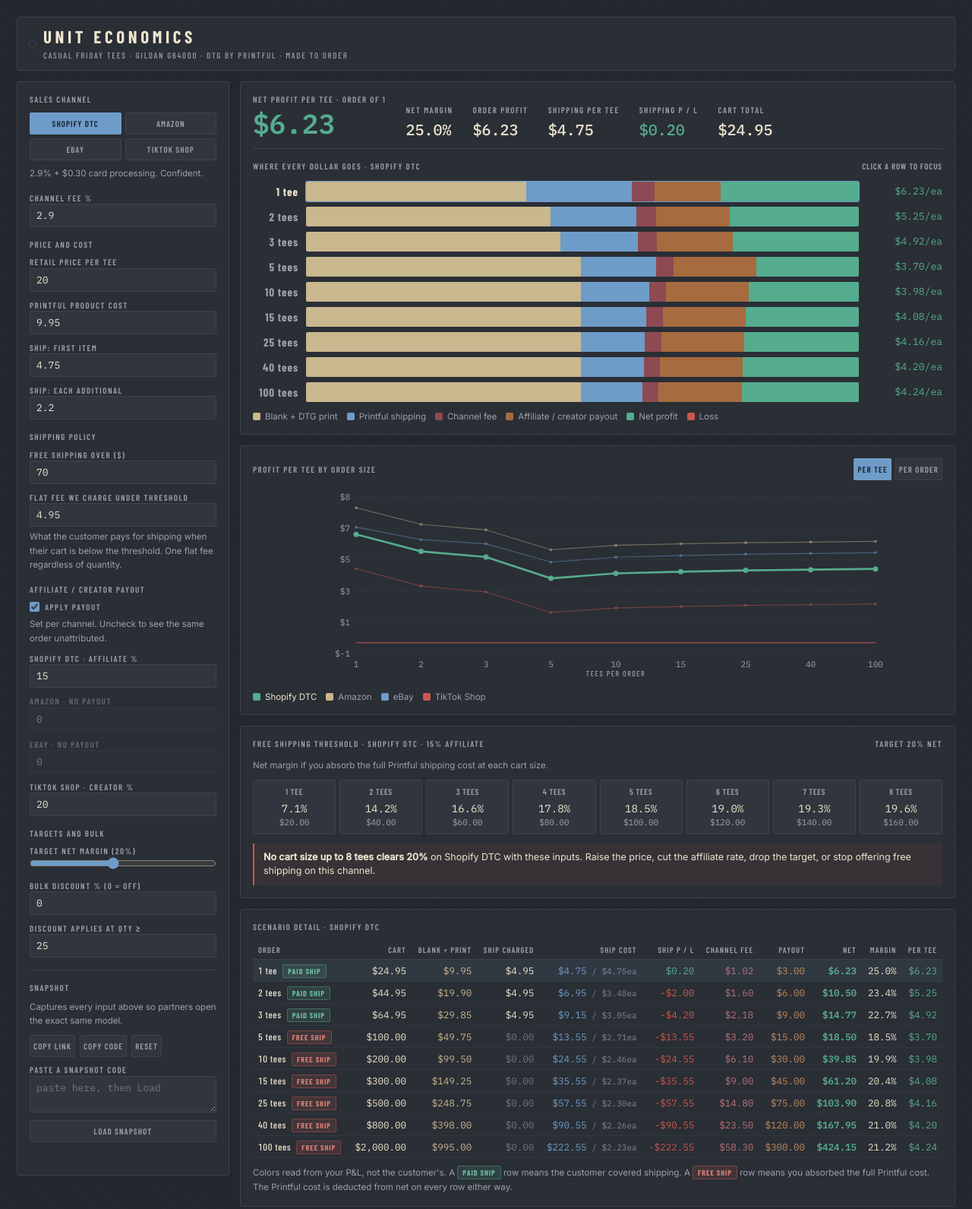
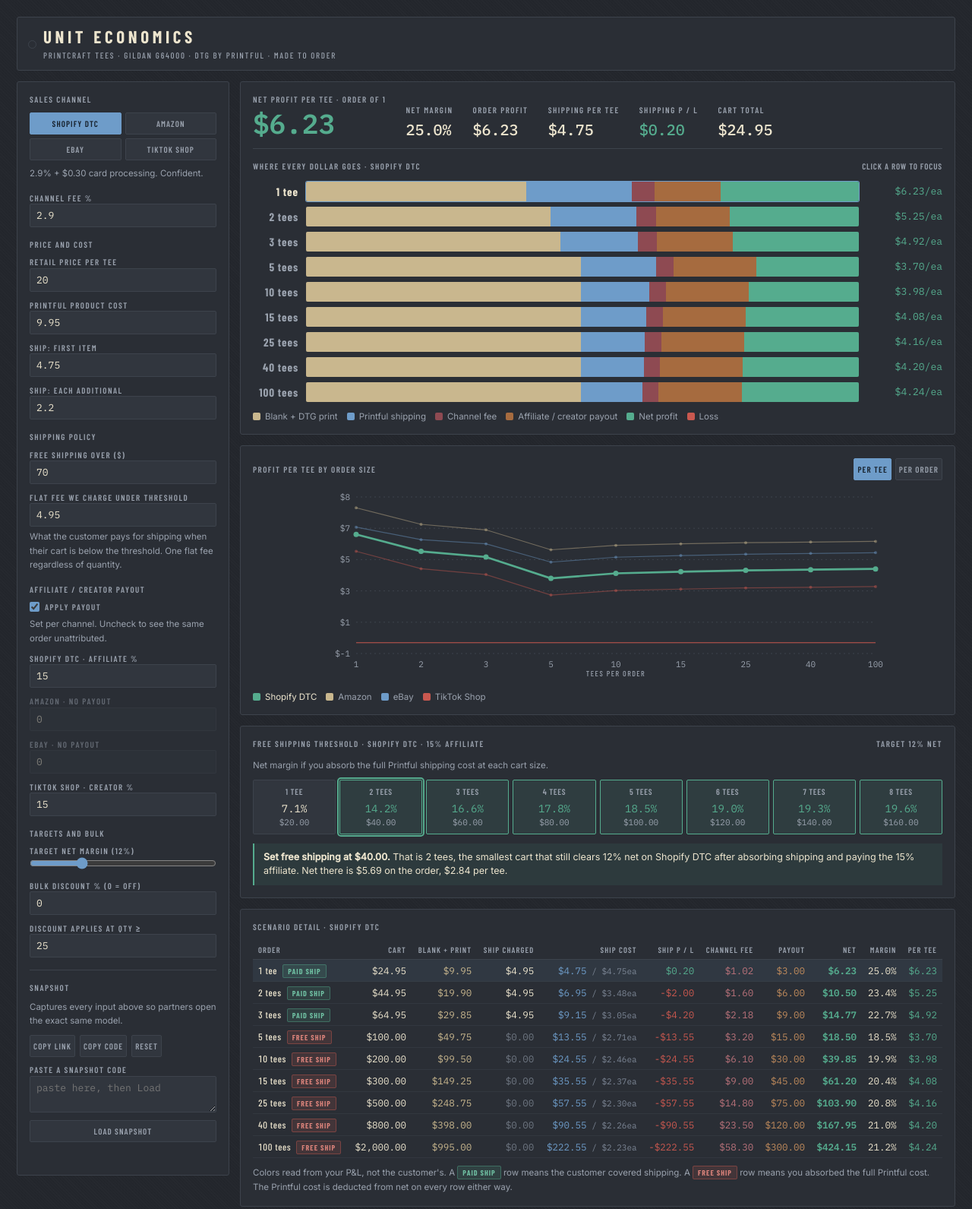
Before and after one commit to ccnickjoseph/Printcraft-Tees-economics, a plain HTML site: page index.html in a window 1280 px wide. Shown: the top 1591 px of the page at 76% size. Drawn offline with nearby package versions, Linux system fonts and the light colour scheme.

Commit message:
Update index.html

```diff
--- a/index.html
+++ b/index.html
@@ -4,7 +4,7 @@
 <meta charset="utf-8">
 <meta name="viewport" content="width=device-width, initial-scale=1">
 <meta name="robots" content="noindex, nofollow">
-<title>CFT Unit Economics</title>
+<title>Printcraft Tees | Unit Economics</title>
 <link rel="preconnect" href="https://fonts.googleapis.com">
 <link rel="preconnect" href="https://fonts.gstatic.com" crossorigin>
 <link href="https://fonts.googleapis.com/css2?family=Barlow+Condensed:wght@500;600;700&family=IBM+Plex+Mono:wght@400;500;600&family=Inter:wght@400;500&display=swap" rel="stylesheet">
@@ -107,7 +107,7 @@ tbody tr.sel td{background:rgba(110,156,201,.09);}
 
 <div class="tag">
   <div class="tagline">Unit Economics</div>
-  <div class="tagsub">Casual Friday Tees &middot; Gildan G64000 &middot; DTG by Printful &middot; made to order</div>
+  <div class="tagsub">Printcraft Tees &middot; Gildan G64000 &middot; DTG by Printful &middot; made to order</div>
 </div>
 
 <div class="grid">
@@ -272,9 +272,16 @@ var C={blank:"#C9B78E",ship:"#6E9CC9",fee:"#8E4A52",comm:"#A66B3F",net:"#55AC8E"
 var DEFAULTS={
   price:20, cost:9.95, sf:4.75, sa:2.20, sc:4.95, th:70,
   ch:"shopify", con:true,
-  cr:{shopify:15,amazon:0,ebay:0,tiktok:20},
-  fo:{}, tm:20, dp:0, dq:25, cm:"perUnit", fq:1
+  cr:{shopify:15,amazon:0,ebay:0,tiktok:15},
+  fo:{}, tm:12, dp:0, dq:25, cm:"perUnit", fq:1
 };
+
+// Used for Copy link when the page is not served over http(s), e.g. previewed in a sandbox.
+var BASE="https://ccnickjoseph.github.io/Printcraft-Tees-economics/";
+function baseUrl(){
+  return (location.protocol==="http:"||location.protocol==="https:")
+    ? location.origin+location.pathname : BASE;
+}
 
 var S=clone(DEFAULTS);
 
@@ -507,7 +514,8 @@ function render(){
     'Channel fees apply to the cart total including any shipping charged; payouts apply to the product subtotal only and assume every order on that channel is attributed. '+
     'Printful\u2019s Growth plan discount is not modeled, so lower the product cost input to test it. Returns, chargebacks, ad spend, and Amazon\u2019s minimum referral fee are excluded.';
 
-  history.replaceState(null,"","#s="+encode());
+  // Sandboxed previews (about:srcdoc) reject replaceState. Harmless, so ignore it.
+  try{ history.replaceState(null,"","#s="+encode()); }catch(e){}
 }
 function stat(label,val,color,big){
   return '<div><span class="lbl">'+label+'</span><div class="'+(big?"big":"mid")+'" style="color:'+color+'">'+val+'</div></div>';
@@ -553,7 +561,7 @@ function fallback(text,label){
   document.body.removeChild(ta);
 }
 document.getElementById("copyLink").addEventListener("click",function(){
-  copy(location.origin+location.pathname+"#s="+encode(),"Link");
+  copy(baseUrl()+"#s="+encode(),"Link");
 });
 document.getElementById("copyCode").addEventListener("click",function(){copy(encode(),"Code");});
 document.getElementById("loadBtn").addEventListener("click",function(){
```
